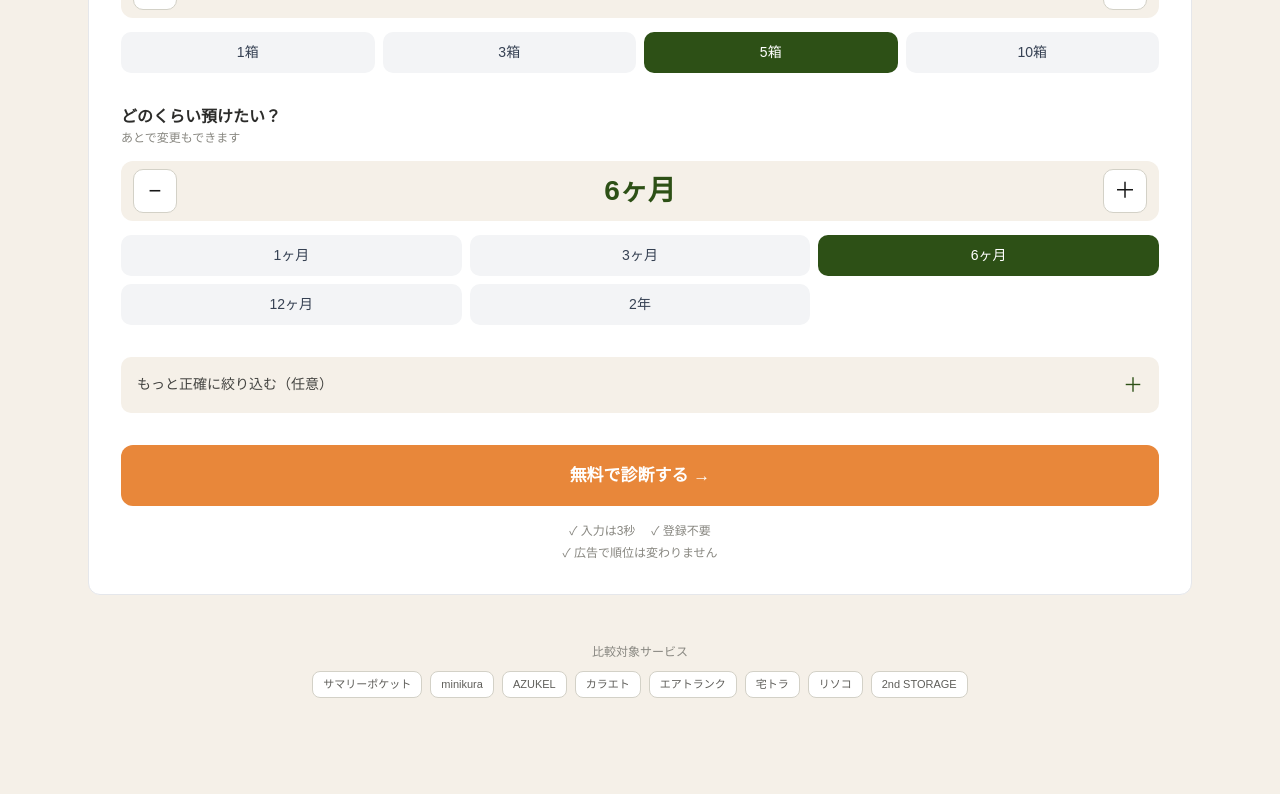
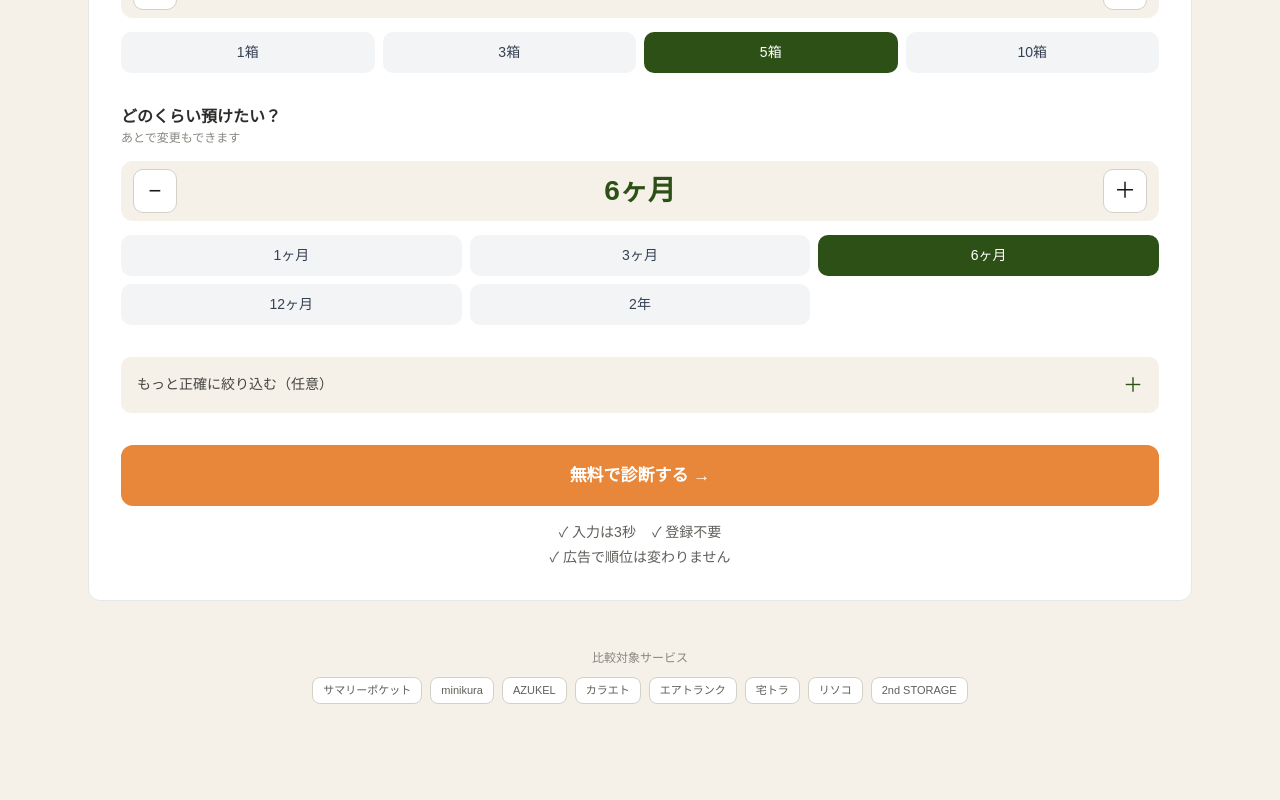
Before and after one commit to kazukiyamada19920206-ai/kurabe-storage, a Next.js app: page / in a window 1280 px wide. Shown: the part 705-1505 px from the top of the page. Built offline with nearby package versions, Linux system fonts and the light colour scheme.

Commit message:
increase cta note font size

```diff
--- a/app/page.tsx
+++ b/app/page.tsx
@@ -347,7 +347,7 @@ export default function Home() {
           </button>
 
           {/* 信頼シグナル */}
-          <div className="text-center text-[12px] text-[#888780]">
+          <div className="text-center text-[14px] text-[#5F5E5A]">
             <div className="flex justify-center gap-4 mb-1">
               <span>✓ 入力は3秒</span>
               <span>✓ 登録不要</span>
```
